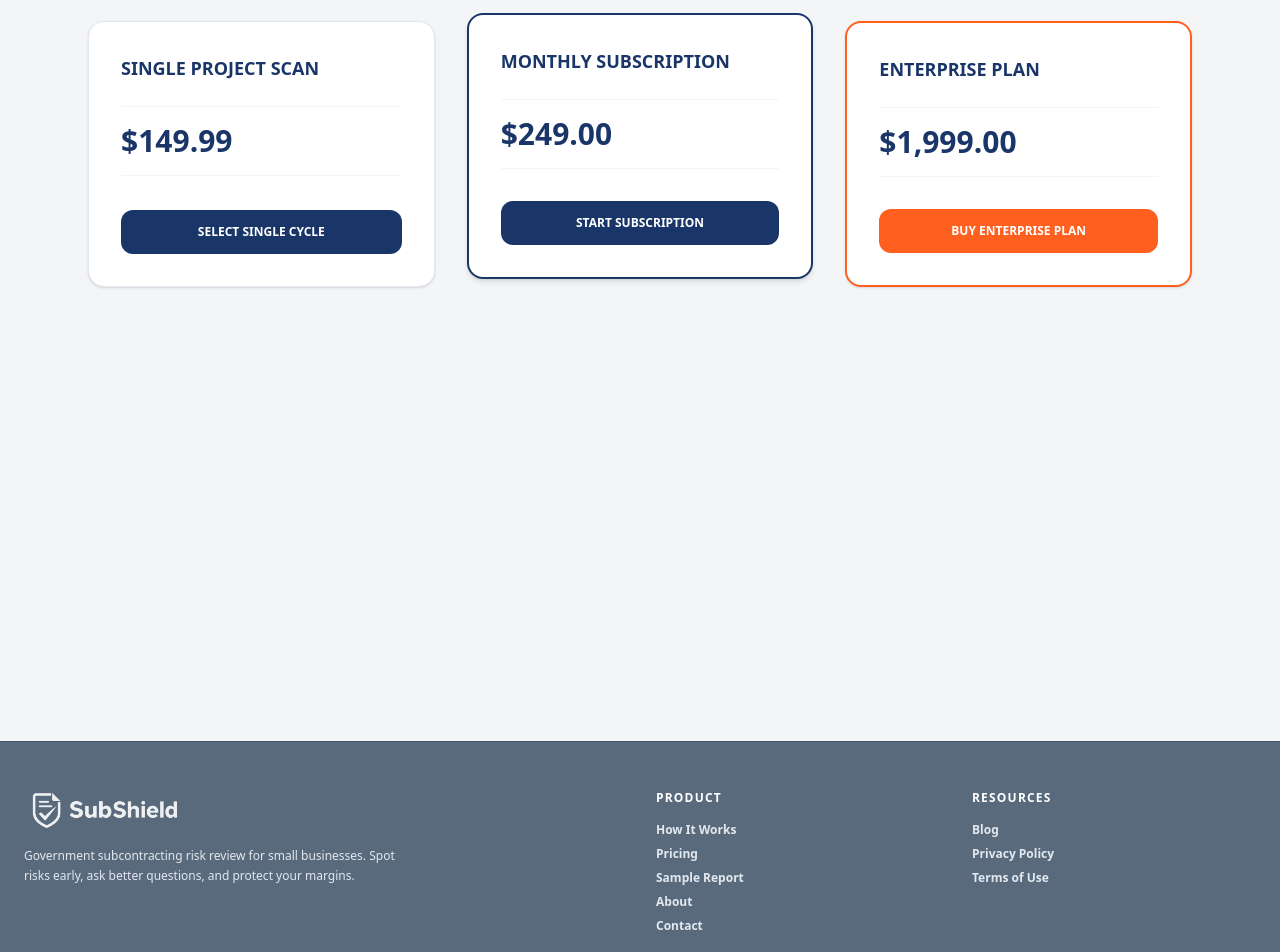
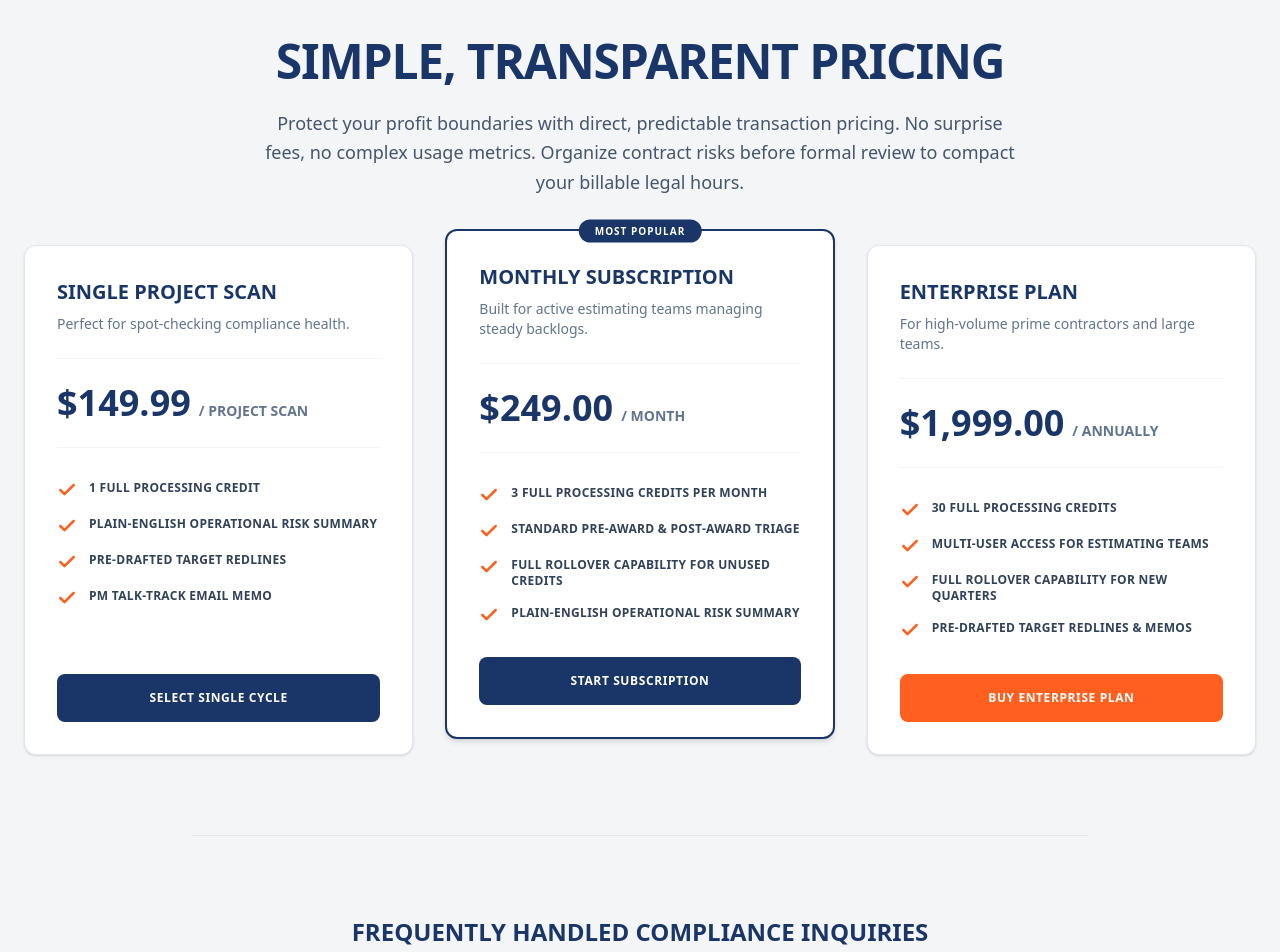
Before and after one commit to siricarsen-cmd/subshield, a Next.js app: page /pricing in a window 1280 px wide. Shown: the part 140-1092 px from the top of the page. Built offline with nearby package versions, Linux system fonts and the light colour scheme; no server answers.

Commit message:
Remove login requirement for guest checkout

```diff
--- /dev/null
+++ b/app/api/auth/claim/route.ts
@@ -0,0 +1,42 @@
+import { createClient } from "@supabase/supabase-js";
+import { NextResponse } from "next/server";
+
+const supabase = createClient(
+  process.env.SUPABASE_URL!,
+  process.env.SUPABASE_SERVICE_ROLE_KEY! // This is safe here because this is a server-side route
+);
+
+export async function POST(req: Request) {
+  const { email, userId } = await req.json();
+
+  // 1. Find pending credits for this email
+  const { data: pending } = await supabase
+    .from('pending_credits')
+    .select('credits')
+    .eq('email', email.toLowerCase())
+    .single();
+
+  if (pending) {
+    // 2. Get existing credits
+    const { data: currentRecord } = await supabase
+      .from('user_credits')
+      .select('credits')
+      .eq('user_id', userId)
+      .single();
+
+    const existingCredits = currentRecord?.credits || 0;
+
+    // 3. Update user_credits
+    await supabase
+      .from('user_credits')
+      .upsert({ user_id: userId, credits: existingCredits + pending.credits }, { onConflict: 'user_id' });
+
+    // 4. Delete the pending record
+    await supabase
+      .from('pending_credits')
+      .delete()
+      .eq('email', email.toLowerCase());
+  }
+
+  return NextResponse.json({ success: true });
+}
--- a/app/api/checkout/route.ts
+++ b/app/api/checkout/route.ts
@@ -1,37 +1,35 @@
 import { NextResponse } from "next/server";
+import { stripe } from "@/lib/stripe";
 
-export async function POST(request: Request) {
+export async function POST(req: Request) {
   try {
-    const { tier, credits } = await request.json();
+    const { priceId, userId } = await req.json();
 
-    if (!tier) {
-      return NextResponse.json({ error: "No billing tier parameter selected." }, { status: 400 });
-    }
+    // Dynamically set mode based on your specific Price ID
+    const checkoutMode = priceId === "price_1Tlf1HHCtlCRL0oUGy7eUqd6"
+      ? "subscription"
+      : "payment";
 
-    // Determine pricing and internal metadata based on your verified packages
-    let unitAmount = tier === "Annual Growth Pack" ? 59900 : 14999; // Stripe prices in cents
-    let productName = tier === "Annual Growth Pack" ? "The Annual Growth Pack (5 Credits)" : "Single Project Scan (1 Credit)";
+    // Use the environment variable for URLs so switching to subshield.net is automatic
+    const baseUrl = process.env.NEXT_PUBLIC_BASE_URL || "https://subshield-mu.vercel.app";
 
-    console.log(`[STRIPE HANDSHAKE INIT] Processing gateway session for ${productName}`);
+    const session = await stripe.checkout.sessions.create({
+      mode: checkoutMode,
+      payment_method_types: ["card"],
+      line_items: [
+        {
+          price: priceId,
+          quantity: 1,
+        },
+      ],
+      // Only attach client_reference_id if a user is already logged in
+      ...(userId && { client_reference_id: userId }),
+      success_url: `${baseUrl}/success`,
+      cancel_url: `${baseUrl}/pricing`,
+    });
 
-    // =========================================================================
-    // PRODUCTION CONFIGURATION NOTE:
-    // When you launch live, this block initiates the real Stripe SDK:
-    // const session = await stripe.checkout.sessions.create({ ... })
-    // =========================================================================
-
-    // Generate a secure simulation URL that handles success callbacks smoothly
-    // We append the credits to the success URL so our dashboard can dynamically read it
-    const baseUrl = process.env.NEXT_PUBLIC_APP_URL || "http://localhost:3000";
-    const simulatedStripeCheckoutUrl = `${baseUrl}/dashboard?payment_success=true&credits=${credits}&tier=${encodeURIComponent(tier)}`;
-
-    return NextResponse.json({
-      success: true,
-      url: simulatedStripeCheckoutUrl
-    }, { status: 200 });
-
+    return NextResponse.json({ url: session.url });
   } catch (error: any) {
-    console.error("[STRIPE GATEWAY FAULT]", error);
-    return NextResponse.json({ error: "Internal payment processing exception." }, { status: 500 });
+    return NextResponse.json({ error: error.message }, { status: 500 });
   }
 }
--- a/app/api/webhooks/stripe/route.ts
+++ b/app/api/webhooks/stripe/route.ts
@@ -1,10 +1,10 @@
 import { stripe } from "@/lib/stripe";
 import { createClient } from "@supabase/supabase-js";
+import { NextResponse } from "next/server";
 
-// Uses your live Vercel environment variables securely in production
 const supabase = createClient(
-  process.env.SUPABASE_URL || "https://placeholder.supabase.co",
-  process.env.SUPABASE_SERVICE_ROLE_KEY || "placeholder_key"
+  process.env.SUPABASE_URL!,
+  process.env.SUPABASE_SERVICE_ROLE_KEY!
 );
 
 export async function POST(req: Request) {
@@ -12,68 +12,43 @@ export async function POST(req: Request) {
     const body = await req.text();
     const sig = req.headers.get("stripe-signature");
 
-    if (!sig) {
-      return new Response("Missing Stripe signature header", { status: 400 });
-    }
+    if (!sig) return new NextResponse("Missing signature", { status: 400 });
 
-    const webhookSecret = process.env.STRIPE_WEBHOOK_SECRET || "whsec_placeholder";
-    const event = stripe.webhooks.constructEvent(body, sig, webhookSecret);
+    const event = stripe.webhooks.constructEvent(body, sig, process.env.STRIPE_WEBHOOK_SECRET!);
 
     if (event.type === 'checkout.session.completed') {
       const session = event.data.object as any;
+      const email = session.customer_details?.email;
 
-      // Look inside the line items to find out exactly what Price ID they bought
+      if (!email) {
+        console.error("[WEBHOOK FAULT] Payment succeeded but no email found.");
+        return new NextResponse("Missing email context", { status: 400 });
+      }
+
       const lineItems = await stripe.checkout.sessions.listLineItems(session.id);
       const priceId = lineItems.data[0]?.price?.id;
 
-      // Fallback to checking metadata if user authentication wasn't handled inline
-      const userId = session.metadata?.userId || session.client_reference_id;
-
-      if (!userId) {
-        console.error("[WEBHOOK FAULT] Payment succeeded but no userId was found attached to the session.");
-        return new Response("Missing User ID context", { status: 400 });
-      }
-
-      // Map your verified Stripe Price IDs directly to the correct credit values
       let creditsToAdd = 0;
-      if (priceId === "price_1Tlf0mHCtlCRL0oUEc38O1DB") {
-        creditsToAdd = 1; // Single Project Scan
-      } else if (priceId === "price_1Tlf1HHCtlCRL0oUGy7eUqd6") {
-        creditsToAdd = 3; // Monthly Subscription
-      } else if (priceId === "price_1Tlf20HCtlCRL0oUGtni2RlJ") {
-        creditsToAdd = 30; // Enterprise Plan
-      } else {
-        console.warn(`[WEBHOOK WARNING] Unrecognized Price ID detected: ${priceId}`);
-      }
+      if (priceId === "price_1Tlf0mHCtlCRL0oUEc38O1DB") creditsToAdd = 1;
+      else if (priceId === "price_1Tlf1HHCtlCRL0oUGy7eUqd6") creditsToAdd = 3;
+      else if (priceId === "price_1Tlf20HCtlCRL0oUGtni2RlJ") creditsToAdd = 30;
 
       if (creditsToAdd > 0) {
-        // First, fetch their current credit count to accurately add them together
-        const { data: currentRecord } = await supabase
-          .from('user_credits')
-          .select('credits')
-          .eq('user_id', userId)
-          .single();
-
-        const existingCredits = currentRecord?.credits || 0;
-        const newCreditTotal = existingCredits + creditsToAdd;
-
-        // Save the updated credit total securely to your database
+        // Upsert to a pending_credits table to hold the value until the user registers
         const { error: dbError } = await supabase
-          .from('user_credits')
-          .upsert({ user_id: userId, credits: newCreditTotal }, { onConflict: 'user_id' });
+          .from('pending_credits')
+          .upsert({ email: email.toLowerCase(), credits: creditsToAdd }, { onConflict: 'email' });
 
         if (dbError) {
-          console.error("[DATABASE FAULT] Failed to increment credits for user:", dbError);
-          return new Response("Database execution error", { status: 500 });
+          console.error("[DATABASE FAULT]", dbError);
+          return new NextResponse("Database error", { status: 500 });
         }
-
-        console.log(`[SUCCESS] Provisioned ${creditsToAdd} credits to User: ${userId}. New total: ${newCreditTotal}`);
+        console.log(`[SUCCESS] Provisioned ${creditsToAdd} pending credits for: ${email}`);
       }
     }
 
-    return new Response(null, { status: 200 });
+    return new NextResponse(null, { status: 200 });
   } catch (error: any) {
-    console.error(`[WEBHOOK CRITICAL ERROR] ${error.message}`);
-    return new Response(`Webhook Error: ${error.message}`, { status: 400 });
+    return new NextResponse(`Webhook Error: ${error.message}`, { status: 400 });
   }
 }
--- a/app/pricing/page.tsx
+++ b/app/pricing/page.tsx
@@ -2,113 +2,149 @@
 
 import { useState } from "react";
 import Link from "next/link";
-import { ChevronRight, Check, ChevronDown, ChevronUp, HelpCircle } from "lucide-react";
-import FinalCTA from "../../components/FinalCTA";
-import { createClient } from "@/lib/supabase/client"; // Ensure this import matches your project path
+import { Check, ChevronDown, ChevronUp } from "lucide-react";
 
 export default function PricingPage() {
   const [expandedFaq, setExpandedFaq] = useState<number | null>(null);
-  const supabase = createClient();
 
   const toggleFaq = (idx: number) => {
     setExpandedFaq(expandedFaq === idx ? null : idx);
   };
 
   const handleCheckout = async (priceId: string) => {
-    // 1. Get current user
-    const { data: { user } } = await supabase.auth.getUser();
+    // Removed user session check to allow guest checkout
+    const response = await fetch('/api/checkout', {
+      method: 'POST',
+      headers: { 'Content-Type': 'application/json' },
+      body: JSON.stringify({ priceId }),
+    });
 
-    // 2. Redirect to login if not authenticated
-    if (!user) {
-      window.location.href = `/login?redirect=checkout/${priceId}`;
+    const data = await response.json();
+
+    if (data.error) {
+      alert("Payment initiation failed: " + data.error);
       return;
     }
 
-    // 3. Trigger Stripe Checkout
-    const response = await fetch('/api/create-checkout', {
-      method: 'POST',
-      headers: { 'Content-Type': 'application/json' },
-      body: JSON.stringify({ priceId, userId: user.id }),
-    });
-
-    const { sessionId, error } = await response.json();
-
-    if (error) {
-      alert("Payment initiation failed: " + error);
-      return;
+    if (data.url) {
+      window.location.href = data.url;
     }
-
-    // 4. Redirect to Stripe
-    window.location.href = `https://checkout.stripe.com/pay/${sessionId}`;
   };
 
   const faqData = [
     {
-      q: "Does this replace my attorney?",
+      q: "DOES THIS REPLACE MY ATTORNEY?",
       a: "No. SubShield is a specialized GovCon compliance utility and a billable hour compactor. We isolate mandatory federal flow-downs, flag hidden liabilities, and map out compliant redline alternatives beforehand. This allows your attorney to focus exclusively on high-level negotiation and final sign-off rather than billing you hundreds of dollars an hour to read raw federal boilerplate from scratch."
     },
     {
-      q: "How do the credits and packages work?",
-      a: "A single project scan credit covers one complete text or document ingestion analysis cycle. The Monthly Subscription provides 3 processing credits per month, while the Enterprise Plan provides 30 processing credits per year. Unused credits never expire and roll over continuously, letting your estimators pull reports on project emails, Teaming Agreements, or formal prime subcontracts whenever a new opportunity arises."
+      q: "HOW DO THE CREDITS AND PACKAGES WORK?",
+      a: "A single project scan credit covers one complete text or document ingestion analysis cycle. The Monthly Subscription provides 3 processing credits per month, while the Enterprise Plan provides 30 processing credits per year. Unused credits never expire and roll over continuously, letting your estimators pull a report on project emails, Teaming Agreements, or formal prime subcontracts whenever a new opportunity arises."
     },
     {
-      q: "What types of documents do you analyze?",
-      a: "We focus exclusively on the procurement documents government subcontractors and industrial suppliers encounter when working with Tier-1 Prime Contractors on state and federal contracts. This includes Pre-Award Teaming Agreements, Letters of Intent (LOIs), project proposal emails, and formal Post-Award Prime Subcontract Agreements loaded with complex FAR and DFARS boilerplate flow-downs."
+      q: "WHAT TYPES OF DOCUMENTS DO YOU ANALYZE?",
+      a: "We focus exclusively on the procurement documents government subcontractors across all service sectors encounter when working with Tier-1 Prime Contractors on state and federal contracts. This includes Pre-Award Teaming Agreements, Letters of Intent (LOIs), project proposal emails, and formal Post-Award Prime Subcontract Agreements loaded with complex FAR and DFARS boilerplate flow-downs."
     }
   ];
 
   return (
     <div className="min-h-screen bg-[#F4F5F7] text-slate-900 antialiased font-sans">
-      {/* Breadcrumb... (Keep your existing breadcrumb) */}
 
-      {/* Header... (Keep your existing header) */}
+      <section className="pt-24 pb-12 px-6 max-w-4xl mx-auto text-center">
+        <h1 className="text-4xl md:text-5xl font-black text-[#1A3668] tracking-tight uppercase mb-6">
+          SIMPLE, TRANSPARENT PRICING
+        </h1>
+        <p className="text-lg text-slate-600 leading-relaxed max-w-3xl mx-auto">
+          Protect your profit boundaries with direct, predictable transaction pricing. No surprise fees, no complex usage metrics. Organize contract risks before formal review to compact your billable legal hours.
+        </p>
+      </section>
 
-      <section className="py-20 px-6 max-w-6xl mx-auto w-full">
+      <section className="pb-20 px-6 max-w-7xl mx-auto w-full">
         <div className="grid grid-cols-1 lg:grid-cols-3 gap-8 items-stretch">
 
-          {/* TIER 1: SINGLE PROJECT SCAN */}
-          <div className="bg-white rounded-2xl border border-slate-200 p-8 shadow-sm flex flex-col justify-between">
+          <div className="bg-white rounded-xl border border-slate-200 p-8 shadow-sm flex flex-col justify-between">
             <div className="space-y-6">
-              <h3 className="text-lg font-black text-[#1A3668] uppercase">Single Project Scan</h3>
-              <div className="border-t border-b border-slate-100 py-4"><span className="text-3xl font-black text-[#1A3668]">$149.99</span></div>
-              {/* List... (Keep your existing list) */}
+              <div>
+                <h3 className="text-xl font-black text-[#1A3668] uppercase">SINGLE PROJECT SCAN</h3>
+                <p className="text-sm text-slate-500 mt-2 font-medium">Perfect for spot-checking compliance health.</p>
+              </div>
+              <div className="border-t border-b border-slate-100 py-6">
+                <span className="text-4xl font-black text-[#1A3668]">$149.99</span>
+                <span className="text-sm text-slate-500 font-bold ml-2">/ PROJECT SCAN</span>
+              </div>
+              <ul className="space-y-4 pt-2">
+                {['1 FULL PROCESSING CREDIT', 'PLAIN-ENGLISH OPERATIONAL RISK SUMMARY', 'PRE-DRAFTED TARGET REDLINES', 'PM TALK-TRACK EMAIL MEMO'].map((feature, i) => (
+                  <li key={i} className="flex items-start">
+                    <Check className="h-5 w-5 text-[#FF5F1F] mr-3 shrink-0" strokeWidth={3} />
+                    <span className="text-xs font-bold text-slate-700 tracking-wide">{feature}</span>
+                  </li>
+                ))}
+              </ul>
             </div>
             <div className="pt-8">
               <button
                 onClick={() => handleCheckout('price_1Tlf0mHCtlCRL0oUEc38O1DB')}
-                className="w-full bg-[#1A3668] text-white hover:bg-[#FF5F1F] py-3.5 rounded-xl font-black text-xs uppercase transition-all"
+                className="w-full bg-[#1A3668] text-white hover:bg-[#152A50] py-4 rounded-lg font-black text-xs uppercase tracking-wider transition-colors"
               >
                 SELECT SINGLE CYCLE
               </button>
             </div>
           </div>
 
-          {/* TIER 2: MONTHLY SUBSCRIPTION */}
-          <div className="bg-white rounded-2xl border-2 border-[#1A3668] p-8 shadow-md flex flex-col justify-between relative transform lg:-translate-y-2">
+          <div className="bg-white rounded-xl border-2 border-[#1A3668] p-8 shadow-md flex flex-col justify-between relative transform lg:-translate-y-4">
+            <div className="absolute top-0 left-1/2 transform -translate-x-1/2 -translate-y-1/2 bg-[#1A3668] text-white px-4 py-1 rounded-full text-[10px] font-black uppercase tracking-widest">
+              Most Popular
+            </div>
             <div className="space-y-6">
-              <h3 className="text-lg font-black text-[#1A3668] uppercase">Monthly Subscription</h3>
-              <div className="border-t border-b border-slate-100 py-4"><span className="text-3xl font-black text-[#1A3668]">$249.00</span></div>
+              <div>
+                <h3 className="text-xl font-black text-[#1A3668] uppercase">MONTHLY SUBSCRIPTION</h3>
+                <p className="text-sm text-slate-500 mt-2 font-medium">Built for active estimating teams managing steady backlogs.</p>
+              </div>
+              <div className="border-t border-b border-slate-100 py-6">
+                <span className="text-4xl font-black text-[#1A3668]">$249.00</span>
+                <span className="text-sm text-slate-500 font-bold ml-2">/ MONTH</span>
+              </div>
+              <ul className="space-y-4 pt-2">
+                {['3 FULL PROCESSING CREDITS PER MONTH', 'STANDARD PRE-AWARD & POST-AWARD TRIAGE', 'FULL ROLLOVER CAPABILITY FOR UNUSED CREDITS', 'PLAIN-ENGLISH OPERATIONAL RISK SUMMARY'].map((feature, i) => (
+                  <li key={i} className="flex items-start">
+                    <Check className="h-5 w-5 text-[#FF5F1F] mr-3 shrink-0" strokeWidth={3} />
+                    <span className="text-xs font-bold text-slate-700 tracking-wide">{feature}</span>
+                  </li>
+                ))}
+              </ul>
             </div>
             <div className="pt-8">
               <button
                 onClick={() => handleCheckout('price_1Tlf1HHCtlCRL0oUGy7eUqd6')}
-                className="w-full bg-[#1A3668] text-white py-3.5 rounded-xl font-black text-xs uppercase"
+                className="w-full bg-[#1A3668] text-white hover:bg-[#152A50] py-4 rounded-lg font-black text-xs uppercase tracking-wider transition-colors"
               >
                 START SUBSCRIPTION
               </button>
             </div>
           </div>
 
-          {/* TIER 3: ENTERPRISE PLAN */}
-          <div className="bg-white rounded-2xl border-2 border-[#FF5F1F] p-8 shadow-sm flex flex-col justify-between">
+          <div className="bg-white rounded-xl border border-slate-200 p-8 shadow-sm flex flex-col justify-between">
             <div className="space-y-6">
-              <h3 className="text-lg font-black text-[#1A3668] uppercase">Enterprise Plan</h3>
-              <div className="border-t border-b border-slate-100 py-4"><span className="text-3xl font-black text-[#1A3668]">$1,999.00</span></div>
+              <div>
+                <h3 className="text-xl font-black text-[#1A3668] uppercase">ENTERPRISE PLAN</h3>
+                <p className="text-sm text-slate-500 mt-2 font-medium">For high-volume prime contractors and large teams.</p>
+              </div>
+              <div className="border-t border-b border-slate-100 py-6">
+                <span className="text-4xl font-black text-[#1A3668]">$1,999.00</span>
+                <span className="text-sm text-slate-500 font-bold ml-2">/ ANNUALLY</span>
+              </div>
+              <ul className="space-y-4 pt-2">
+                {['30 FULL PROCESSING CREDITS', 'MULTI-USER ACCESS FOR ESTIMATING TEAMS', 'FULL ROLLOVER CAPABILITY FOR NEW QUARTERS', 'PRE-DRAFTED TARGET REDLINES & MEMOS'].map((feature, i) => (
+                  <li key={i} className="flex items-start">
+                    <Check className="h-5 w-5 text-[#FF5F1F] mr-3 shrink-0" strokeWidth={3} />
+                    <span className="text-xs font-bold text-slate-700 tracking-wide">{feature}</span>
+                  </li>
+                ))}
+              </ul>
             </div>
             <div className="pt-8">
               <button
                 onClick={() => handleCheckout('price_1Tlf20HCtlCRL0oUGtni2RlJ')}
-                className="w-full bg-[#FF5F1F] text-white py-3.5 rounded-xl font-black text-xs uppercase"
+                className="w-full bg-[#FF5F1F] text-white hover:bg-[#E55319] py-4 rounded-lg font-black text-xs uppercase tracking-wider transition-colors"
               >
                 BUY ENTERPRISE PLAN
               </button>
@@ -117,7 +153,24 @@ export default function PricingPage() {
         </div>
       </section>
 
-      {/* FAQ and Footer... (Keep your existing sections) */}
+      <section className="py-20 px-6 max-w-4xl mx-auto border-t border-slate-200">
+        <div className="text-center mb-12">
+          <h2 className="text-2xl font-black text-[#1A3668] uppercase mb-4">FREQUENTLY HANDLED COMPLIANCE INQUIRIES</h2>
+        </div>
+        <div className="space-y-4">
+          {faqData.map((faq, index) => (
+            <div key={index} className="border border-slate-200 rounded-lg bg-white overflow-hidden">
+              <button onClick={() => toggleFaq(index)} className="w-full flex justify-between items-center p-6 text-left focus:outline-none">
+                <span className="font-bold text-[#1A3668] text-sm tracking-wide">{faq.q}</span>
+                {expandedFaq === index ? <ChevronUp className="h-5 w-5 text-slate-400" /> : <ChevronDown className="h-5 w-5 text-slate-400" />}
+              </button>
+              {expandedFaq === index && (
+                <div className="px-6 pb-6 text-slate-600 text-sm leading-relaxed border-t border-slate-100 pt-4">{faq.a}</div>
+              )}
+            </div>
+          ))}
+        </div>
+      </section>
     </div>
   );
 }
```
Also changed, not shown: app/checkout/[id]/page.tsx (+3 -30 lines), app/login/page.tsx (+22 -3 lines), app/success/page.tsx (added, +19 -0 lines), 1 other file (tests, documents, lock files or other folders).
